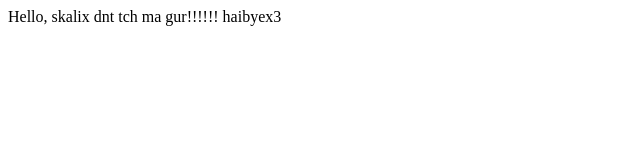
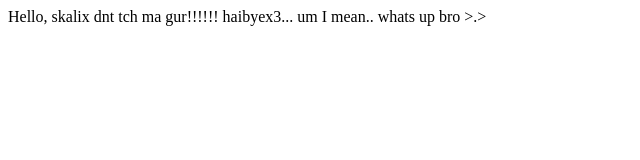
Before and after one commit to michaelpena21/michaelpena21.github.io, a plain HTML site: page index.html in a window 1280 px wide. Shown: the whole page, without its empty margins (0-640 px from the left). Drawn offline with Linux system fonts and the light colour scheme.

Commit message:
Updated Greeting Message

```diff
--- a/index.html
+++ b/index.html
@@ -4,6 +4,6 @@
     <title>My First Website</title>
   </head>
   <body>
-    Hello, skalix dnt tch ma gur!!!!!! haibyex3
+    Hello, skalix dnt tch ma gur!!!!!! haibyex3... um I mean.. whats up bro >.>
   </body>
 </html>
```
